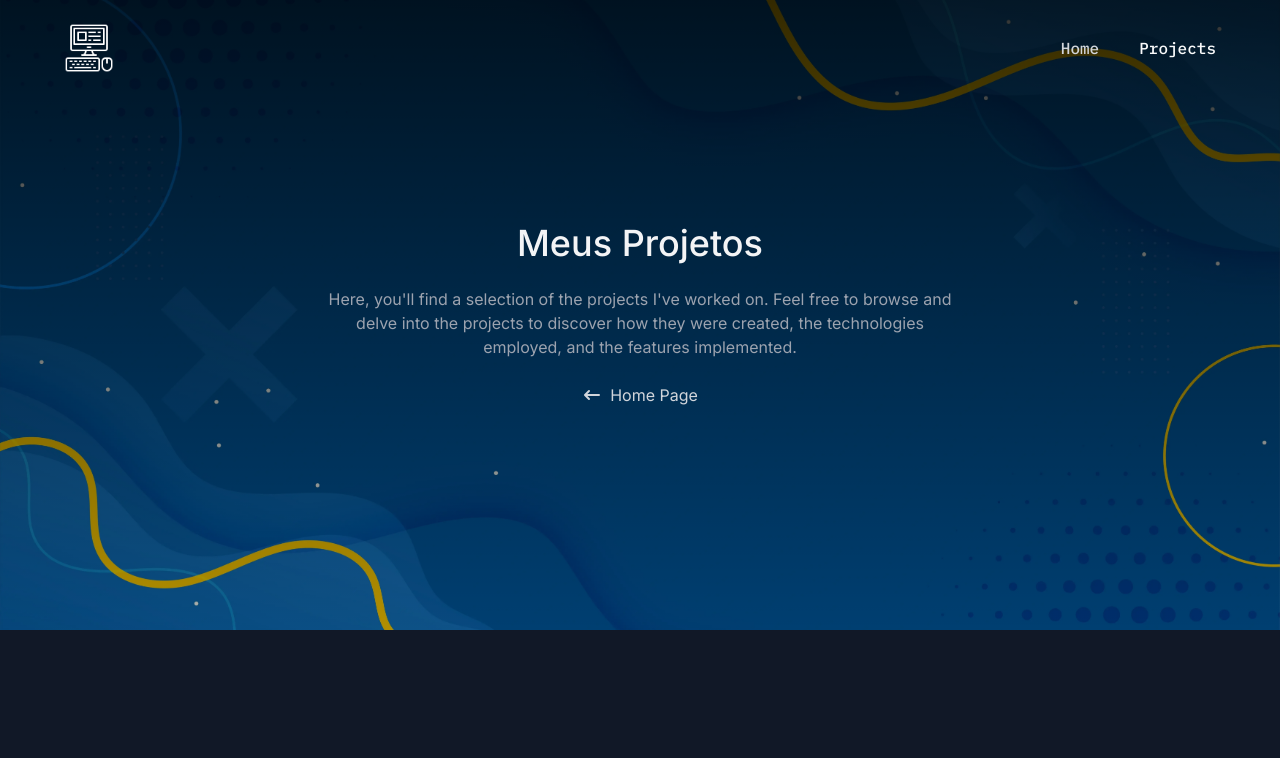
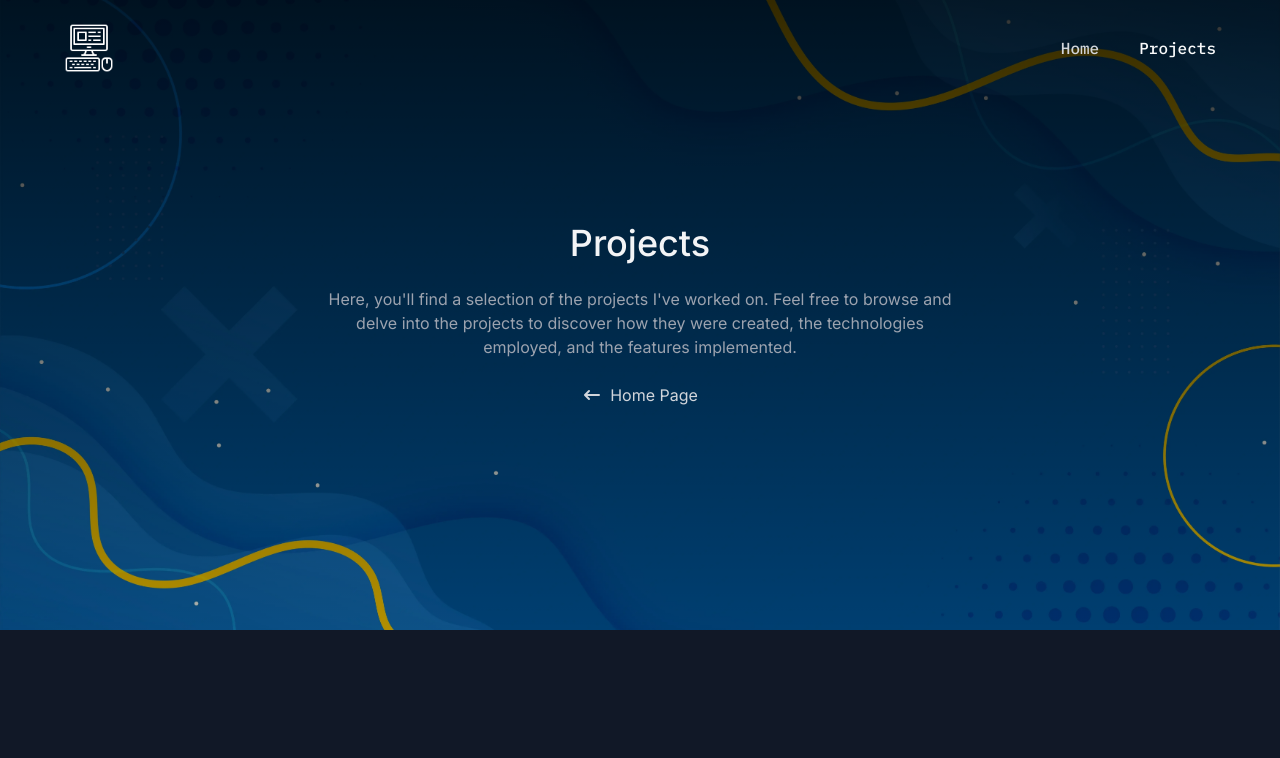
Before and after one commit to Gabianchini/portifolio, a Next.js app: page /projects in a window 1280 px wide. Shown: the top 758 px of the page. Built offline with nearby package versions, Linux system fonts and the light colour scheme.

Commit message:
fix: Translate title to english

```diff
--- a/app/components/pages/projects/page-introduction/index.tsx
+++ b/app/components/pages/projects/page-introduction/index.tsx
@@ -6,7 +6,7 @@ import { HiArrowNarrowLeft } from "react-icons/hi"
 export const PageIntroduction = () => {
     return(
         <section className="w-full h-[450px] lg:h-[630px] bg-hero-image bg-cover bg-center bg-no-repeat flex flex-col items-center justify-center">
-            <SectionTitle title="Meus Projetos" className="text-center items-center [&>h3]:text-4xl"/>
+            <SectionTitle title="Projects" className="text-center items-center [&>h3]:text-4xl"/>
             <div className="flex flex-col items-center">
                 <p className="text-gray-400 text-center max-w-[640px] my-6 text-md sm:text-base">
                 Here, you'll find a selection of the projects I've worked on. Feel free to browse and delve into the projects to discover how they were created, the technologies employed, and the features implemented.
```
